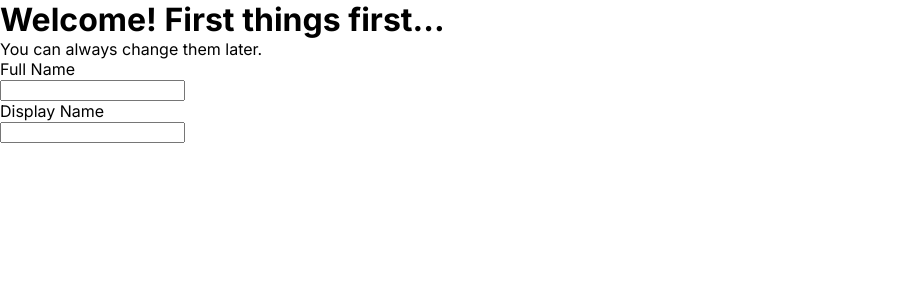
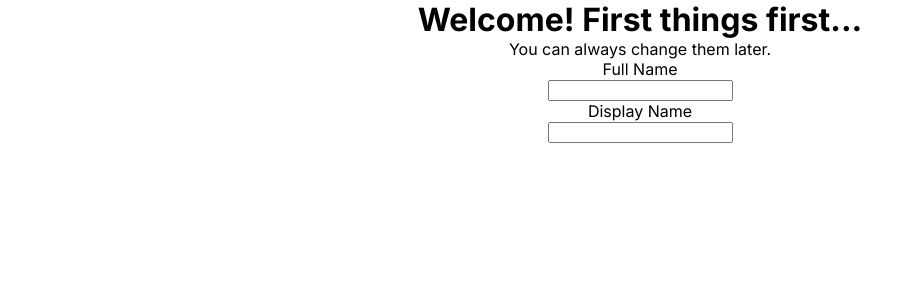
Before and after one commit to srivastava-harshal/eden-signup, a React (Vite) app: page / in a window 1280 px wide. Shown: the top 300 px of the page, without its empty margins (0-923 px from the left). Built offline with nearby package versions, Linux system fonts and the light colour scheme.

Commit message:
app setup

```diff
--- a/src/App.css
+++ b/src/App.css
@@ -21,6 +21,6 @@ h6 {
 .name {
   display: flex;
   flex-direction: column;
-  max-width: 800px;
   padding: 0 auto;
+  text-align: center;
 }
```
